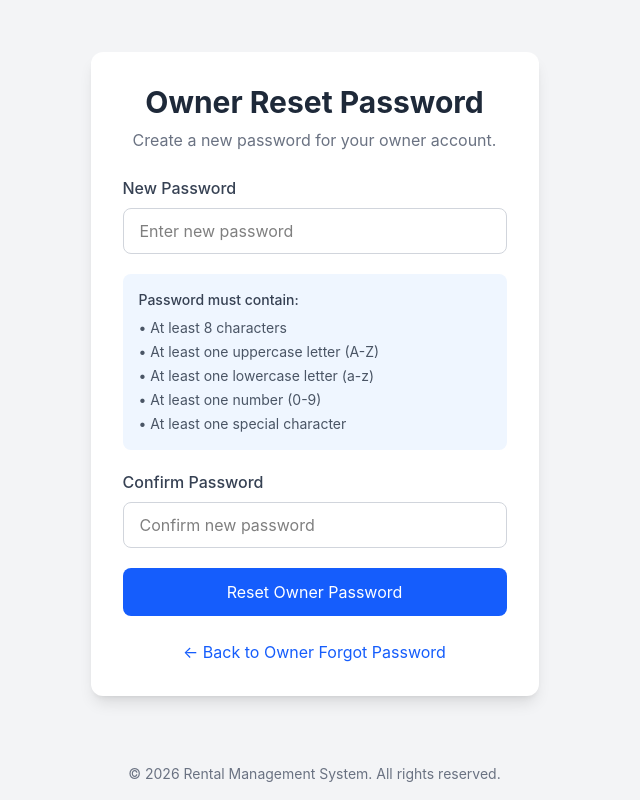
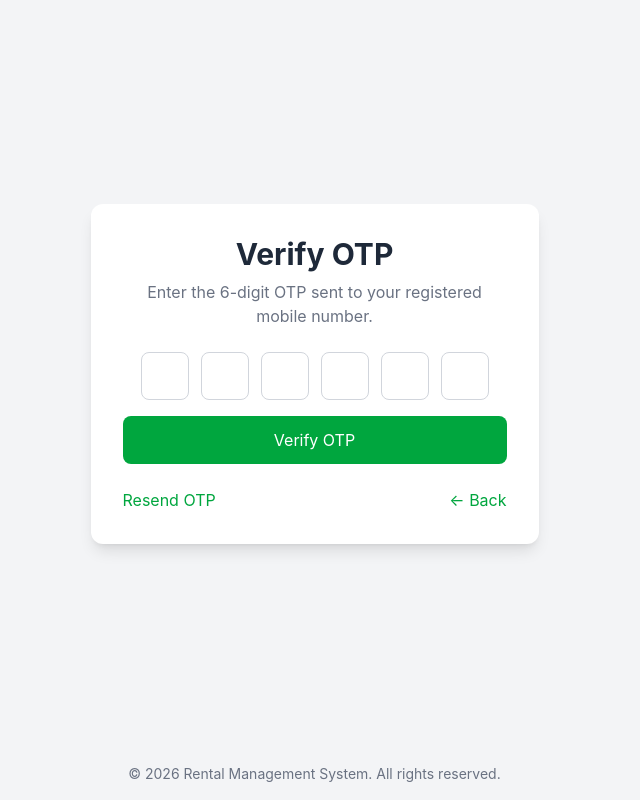
Before and after one commit to goyalprince2005/Rental-Management-System, a React (Vite) app in the folder client/: page /owner-reset-password in a window 1280 px wide. Shown: the whole page, without its empty margins (318-958 px from the left). Built offline with nearby package versions, Linux system fonts and the light colour scheme.

Commit message:
Fix owner and tenant password reset flow

```diff
--- a/client/src/App.jsx
+++ b/client/src/App.jsx
@@ -15,7 +15,8 @@ import OwnerResetPassword from "./components/OwnerResetPassword";
 
 // =========================================================
 // OWNER PORTAL
-// =========================================================
+// =====
+// ====================================================
 
 import Dashboard from "./components/Dashboard";
 import Properties from "./components/Properties";
--- a/client/src/components/OwnerResetPassword.jsx
+++ b/client/src/components/OwnerResetPassword.jsx
@@ -1,4 +1,4 @@
-import React, { useState } from "react";
+import React, { useRef, useState } from "react";
 import {
   Link,
   useNavigate,
@@ -7,128 +7,217 @@ import {
 
 import Footer from "./Footer";
 
-function OwnerResetPassword() {
+function OTPVerification() {
   const navigate = useNavigate();
   const [searchParams] = useSearchParams();
 
   // =========================================================
-  // GET MOBILE NUMBER
+  // GET DATA FROM URL
   // =========================================================
 
   const mobileNumber = searchParams.get("mobile");
+  const role = searchParams.get("role");
 
   // =========================================================
-  // PASSWORD STATE
+  // OTP STATE
   // =========================================================
 
-  const [newPassword, setNewPassword] = useState("");
-  const [confirmPassword, setConfirmPassword] = useState("");
+  const [otp, setOtp] = useState([
+    "",
+    "",
+    "",
+    "",
+    "",
+    "",
+  ]);
 
-  const [passwordError, setPasswordError] = useState("");
-  const [confirmPasswordError, setConfirmPasswordError] =
-    useState("");
+  const [otpError, setOtpError] = useState("");
+
+  const inputRefs = useRef([]);
 
   // =========================================================
-  // PASSWORD VALIDATION
+  // MOCK OTP
   // =========================================================
 
-  const validatePassword = (password) => {
-    if (password.length < 8) {
-      return "Password must be at least 8 characters long.";
+  const MOCK_OTP = "123456";
+
+  // =========================================================
+  // ROLE THEME
+  // =========================================================
+
+  const isOwner = role === "owner";
+
+  const buttonColor = isOwner
+    ? "bg-blue-600 hover:bg-blue-700"
+    : "bg-green-600 hover:bg-green-700";
+
+  const focusColor = isOwner
+    ? "focus:ring-blue-500"
+    : "focus:ring-green-500";
+
+  const accentColor = isOwner
+    ? "text-blue-600"
+    : "text-green-600";
+
+  // =========================================================
+  // OTP INPUT
+  // =========================================================
+
+  const handleChange = (index, value) => {
+    if (!/^\d?$/.test(value)) {
+      return;
     }
 
-    if (!/[A-Z]/.test(password)) {
-      return "Password must contain at least one uppercase letter.";
+    const updatedOtp = [...otp];
+
+    updatedOtp[index] = value;
+
+    setOtp(updatedOtp);
+    setOtpError("");
+
+    // Move to next input
+    if (value && index < otp.length - 1) {
+      inputRefs.current[index + 1]?.focus();
     }
-
-    if (!/[a-z]/.test(password)) {
-      return "Password must contain at least one lowercase letter.";
-    }
-
-    if (!/[0-9]/.test(password)) {
-      return "Password must contain at least one number.";
-    }
-
-    if (!/[!@#$%^&*(),.?":{}|<>_\-\\[\]/`~;'+=]/.test(password)) {
-      return "Password must contain at least one special character.";
-    }
-
-    return "";
   };
 
   // =========================================================
-  // RESET OWNER PASSWORD
+  // BACKSPACE
   // =========================================================
 
-  const handleResetPassword = (e) => {
-    e.preventDefault();
+  const handleKeyDown = (index, e) => {
+    if (
+      e.key === "Backspace" &&
+      !otp[index] &&
+      index > 0
+    ) {
+      inputRefs.current[index - 1]?.focus();
+    }
+  };
 
-    setPasswordError("");
-    setConfirmPasswordError("");
+  // =========================================================
+  // VERIFY OTP
+  // =========================================================
+
+  const handleVerifyOTP = () => {
+    const enteredOTP = otp.join("");
+
+    setOtpError("");
 
     // =======================================================
     // MOBILE CHECK
     // =======================================================
 
     if (!mobileNumber) {
-      setPasswordError(
-        "Password reset session is invalid. Please request OTP again."
+      setOtpError(
+        "Mobile number is missing. Please request OTP again."
       );
       return;
     }
 
     // =======================================================
-    // NEW PASSWORD CHECK
+    // ROLE CHECK
     // =======================================================
 
-    if (!newPassword) {
-      setPasswordError("Please enter a new password.");
-      return;
-    }
-
-    const validationError = validatePassword(newPassword);
-
-    if (validationError) {
-      setPasswordError(validationError);
-      return;
-    }
-
-    // =======================================================
-    // CONFIRM PASSWORD CHECK
-    // =======================================================
-
-    if (!confirmPassword) {
-      setConfirmPasswordError(
-        "Please confirm your password."
-      );
-      return;
-    }
-
-    if (newPassword !== confirmPassword) {
-      setConfirmPasswordError(
-        "Passwords do not match."
+    if (role !== "owner" && role !== "tenant") {
+      setOtpError(
+        "Invalid password recovery request. Please try again."
       );
       return;
     }
 
     // =======================================================
-    // SUCCESS
+    // OTP LENGTH CHECK
     // =======================================================
 
-    alert("Owner password reset successfully.");
+    if (enteredOTP.length !== 6) {
+      setOtpError(
+        "Please enter the complete 6-digit OTP."
+      );
+      return;
+    }
 
     // =======================================================
-    // GO TO OWNER LOGIN
+    // OTP CHECK
     // =======================================================
 
-    navigate("/owner-login");
+    if (enteredOTP !== MOCK_OTP) {
+      setOtpError(
+        "Incorrect OTP. Please try again."
+      );
+      return;
+    }
+
+    // =======================================================
+    // OTP VERIFIED SUCCESSFULLY
+    // =======================================================
+
+    const verificationData = {
+      mobileNumber,
+      role,
+      verified: true,
+    };
+
+    localStorage.setItem(
+      "passwordResetVerification",
+      JSON.stringify(verificationData)
+    );
+
+    // =======================================================
+    // GO TO CORRECT RESET PASSWORD PAGE
+    // =======================================================
+
+    if (role === "owner") {
+      navigate(
+        `/owner-reset-password?mobile=${encodeURIComponent(
+          mobileNumber
+        )}&role=owner`
+      );
+    } else {
+      navigate(
+        `/reset-password?mobile=${encodeURIComponent(
+          mobileNumber
+        )}&role=tenant`
+      );
+    }
+  };
+
+  // =========================================================
+  // RESEND OTP
+  // =========================================================
+
+  const handleResendOTP = () => {
+    setOtp([
+      "",
+      "",
+      "",
+      "",
+      "",
+      "",
+    ]);
+
+    setOtpError("");
+
+    // Remove previous verification
+    localStorage.removeItem(
+      "passwordResetVerification"
+    );
+
+    alert(
+      "OTP has been resent. Demo OTP: 123456"
+    );
+
+    inputRefs.current[0]?.focus();
   };
 
   // =========================================================
   // BACK URL
   // =========================================================
 
-  const backUrl = "/owner-forgot-password";
+  const backUrl =
+    role === "owner"
+      ? "/owner-forgot-password"
+      : "/forgot-password";
 
   // =========================================================
   // PAGE
@@ -138,7 +227,7 @@ function OwnerResetPassword() {
     <div className="min-h-screen bg-gray-100 flex flex-col">
 
       {/* ===================================================== */}
-      {/* MAIN CONTENT */}
+      {/* OTP CONTENT */}
       {/* ===================================================== */}
 
       <main className="flex-1 flex items-center justify-center p-4">
@@ -150,11 +239,12 @@ function OwnerResetPassword() {
           {/* ================================================= */}
 
           <h1 className="text-3xl font-bold text-center text-gray-800">
-            Owner Reset Password
+            Verify OTP
           </h1>
 
           <p className="text-center text-gray-500 mt-2 mb-6">
-            Create a new password for your owner account.
+            Enter the 6-digit OTP sent to your registered
+            mobile number.
           </p>
 
           {/* ================================================= */}
@@ -163,149 +253,92 @@ function OwnerResetPassword() {
 
           {mobileNumber && (
             <p className="text-center text-sm text-gray-500 mb-5">
-
-              Resetting password for{" "}
-
+              OTP sent to{" "}
               <span className="font-medium text-gray-700">
                 {mobileNumber}
               </span>
-
             </p>
           )}
 
           {/* ================================================= */}
-          {/* FORM */}
+          {/* OTP INPUTS */}
           {/* ================================================= */}
 
-          <form
-            onSubmit={handleResetPassword}
-            className="space-y-5"
-          >
+          <div className="flex justify-center gap-2 sm:gap-3 mb-4">
 
-            {/* ================================================= */}
-            {/* NEW PASSWORD */}
-            {/* ================================================= */}
-
-            <div>
-
-              <label className="block mb-2 font-medium text-gray-700">
-                New Password
-              </label>
-
+            {otp.map((digit, index) => (
               <input
-                type="password"
-                value={newPassword}
-                onChange={(e) => {
-                  setNewPassword(e.target.value);
-                  setPasswordError("");
+                key={index}
+                ref={(element) => {
+                  inputRefs.current[index] = element;
                 }}
-                placeholder="Enter new password"
-                className={`w-full border rounded-lg px-4 py-2.5 focus:outline-none focus:ring-2 focus:ring-blue-500 ${
-                  passwordError
+                type="text"
+                inputMode="numeric"
+                maxLength={1}
+                value={digit}
+                onChange={(e) =>
+                  handleChange(
+                    index,
+                    e.target.value
+                  )
+                }
+                onKeyDown={(e) =>
+                  handleKeyDown(
+                    index,
+                    e
+                  )
+                }
+                className={`w-11 h-12 sm:w-12 sm:h-12 border rounded-lg text-center text-xl focus:outline-none focus:ring-2 ${focusColor} ${
+                  otpError
                     ? "border-red-500"
                     : "border-gray-300"
                 }`}
               />
-
-              {passwordError && (
-                <p className="text-red-500 text-sm mt-2">
-                  {passwordError}
-                </p>
-              )}
+            ))}
 
           </div>
 
           {/* ================================================= */}
-            {/* PASSWORD REQUIREMENTS */}
+          {/* OTP ERROR */}
           {/* ================================================= */}
 
-            <div className="bg-blue-50 rounded-lg p-4">
-
-              <p className="text-sm font-medium text-gray-700 mb-2">
-                Password must contain:
-              </p>
-
-              <ul className="text-sm text-gray-600 space-y-1">
-
-                <li>• At least 8 characters</li>
-
-                <li>
-                  • At least one uppercase letter (A-Z)
-                </li>
-
-                <li>
-                  • At least one lowercase letter (a-z)
-                </li>
-
-                <li>
-                  • At least one number (0-9)
-                </li>
-
-                <li>
-                  • At least one special character
-                </li>
-
-              </ul>
-
-            </div>
-
-            {/* ================================================= */}
-            {/* CONFIRM PASSWORD */}
-            {/* ================================================= */}
-
-            <div>
-
-              <label className="block mb-2 font-medium text-gray-700">
-                Confirm Password
-              </label>
-
-              <input
-                type="password"
-                value={confirmPassword}
-                onChange={(e) => {
-                  setConfirmPassword(e.target.value);
-                  setConfirmPasswordError("");
-                }}
-                placeholder="Confirm new password"
-                className={`w-full border rounded-lg px-4 py-2.5 focus:outline-none focus:ring-2 focus:ring-blue-500 ${
-                  confirmPasswordError
-                    ? "border-red-500"
-                    : "border-gray-300"
-                }`}
-              />
-
-              {confirmPasswordError && (
-                <p className="text-red-500 text-sm mt-2">
-                  {confirmPasswordError}
+          {otpError && (
+            <p className="text-red-500 text-sm text-center mb-5">
+              {otpError}
             </p>
           )}
 
-            </div>
-
           {/* ================================================= */}
-            {/* RESET BUTTON */}
+          {/* VERIFY BUTTON */}
           {/* ================================================= */}
 
           <button
-              type="submit"
-              className="w-full bg-blue-600 text-white py-3 rounded-lg hover:bg-blue-700 transition"
+            type="button"
+            onClick={handleVerifyOTP}
+            className={`w-full text-white py-3 rounded-lg transition ${buttonColor}`}
           >
-              Reset Owner Password
+            Verify OTP
           </button>
 
-          </form>
-
           {/* ================================================= */}
-          {/* BACK LINK */}
+          {/* ACTION LINKS */}
           {/* ================================================= */}
 
-          <div className="mt-6 text-center">
+          <div className="flex justify-between mt-6">
+
+            <button
+              type="button"
+              onClick={handleResendOTP}
+              className={`${accentColor} hover:underline`}
+            >
+              Resend OTP
+            </button>
 
             <Link
               to={backUrl}
-              className="text-blue-600 hover:underline"
+              className={`${accentColor} hover:underline`}
             >
-              ← Back to Owner Forgot Password
+              ← Back
             </Link>
 
           </div>
@@ -324,4 +357,4 @@ function OwnerResetPassword() {
   );
 }
 
-export default OwnerResetPassword;
+export default OTPVerification;
```
Lines whose indentation alone changed are shown as unchanged.
